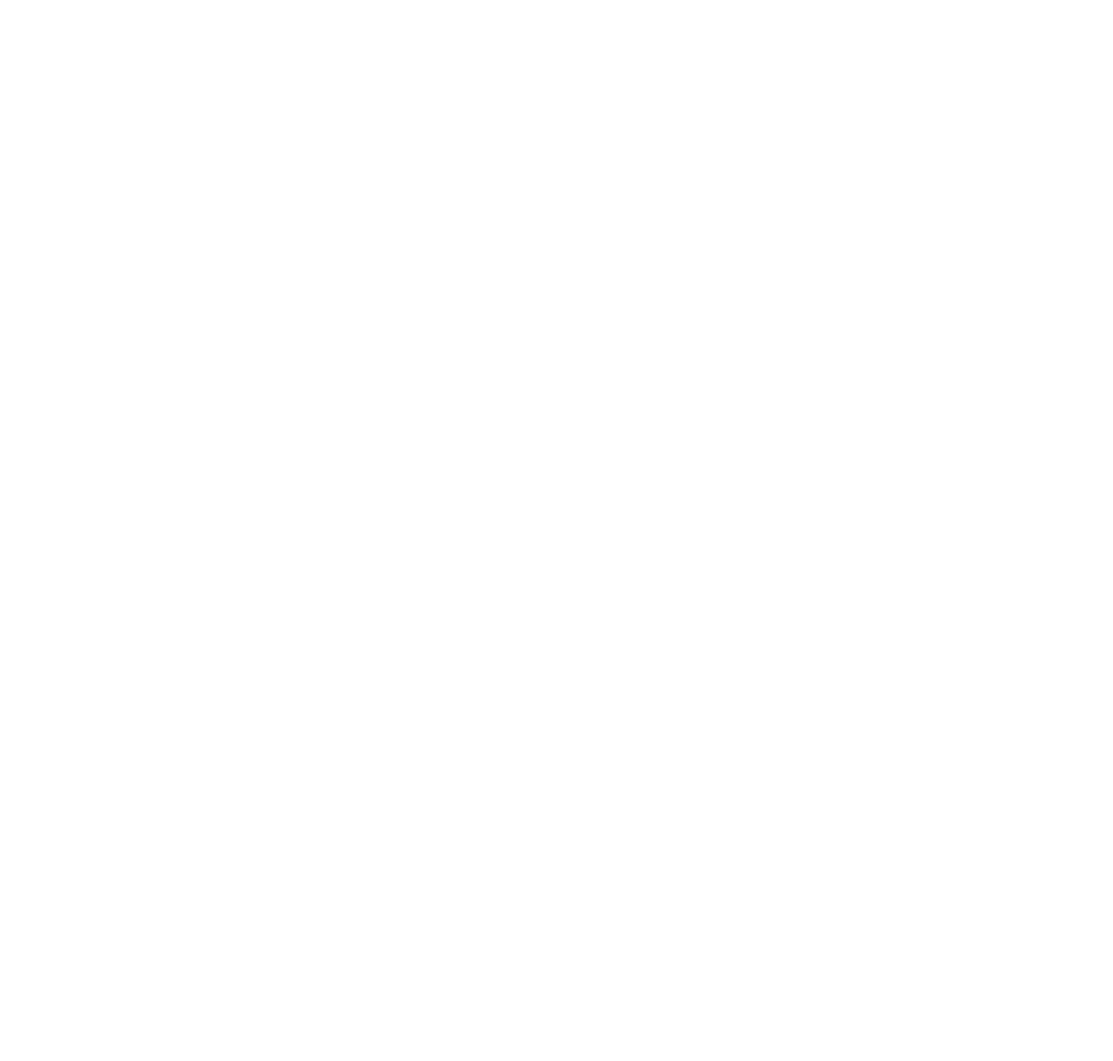
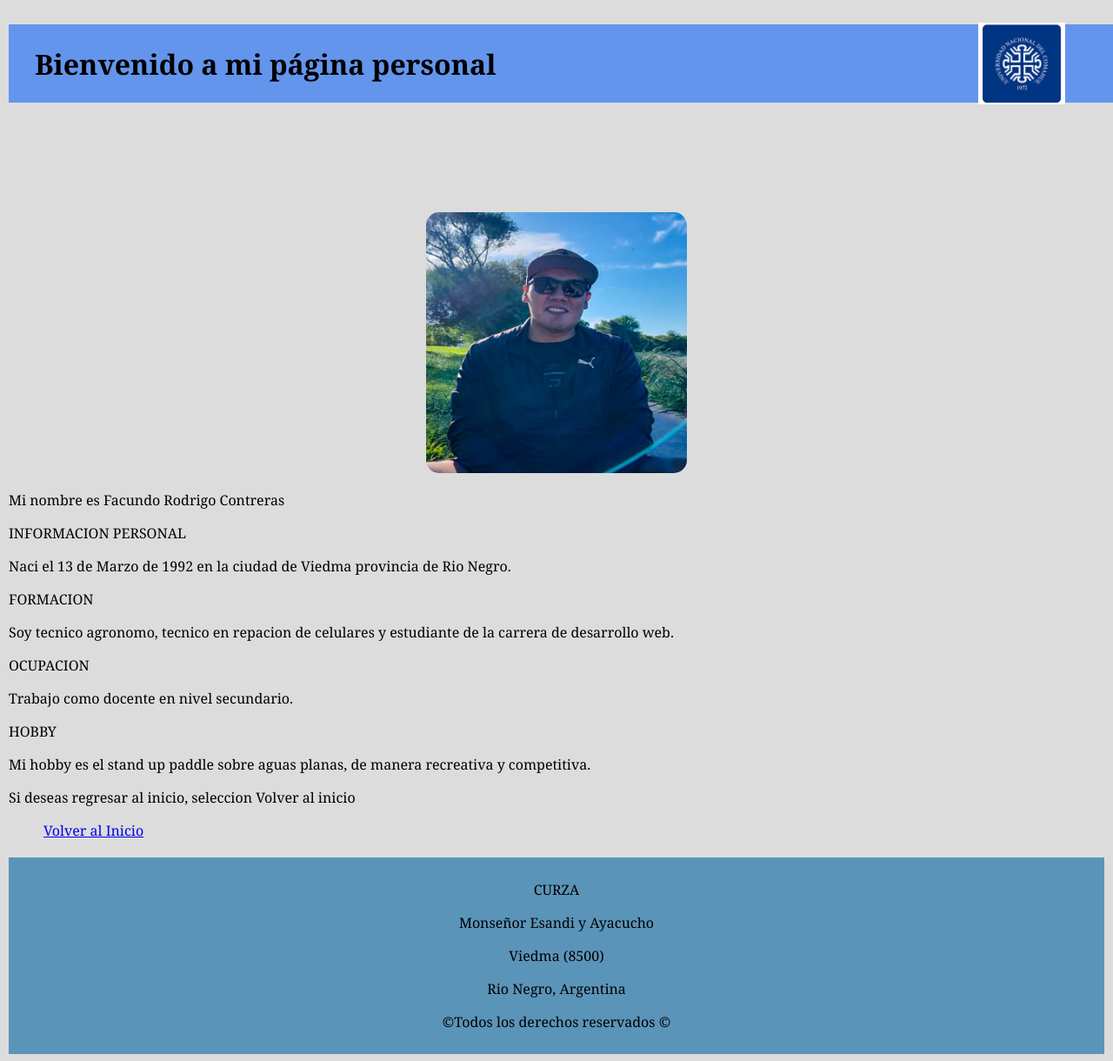
Before and after one commit to Facundo-github/ProgramacionEstaticayLabWeb-ContrerasFacundo, a plain HTML site: page acercade.html in a window 1280 px wide. Shown: the whole page at 87% size. Before the commit the page ends 800 px from the top, so only its background shows below. Drawn offline with Linux system fonts and the light colour scheme.

Commit message:
Laboratorio2

```diff
--- a/acercade.html
+++ b/acercade.html
@@ -1,11 +1,95 @@
 <!DOCTYPE html>
-<html lang="en">
+<html lang="es">
 <head>
     <meta charset="UTF-8">
     <meta name="viewport" content="width=device-width, initial-scale=1.0">
-    <title>Document</title>
+    <link rel="stylesheet" href="stylos.css">
+    <title>Informacion Personal</title>
 </head>
+
 <body>
 
+    <header class="fixed-header">
+        <div class="titulo">
+            <h1> Bienvenido a mi página personal </h1>
+        </div>
+        <div class="logo">
+            <img src="logocurza.png" alt="logo">
+        </div>
+    </header>
+
+
+
+    <h2>
+        <img src="Imagenperfil.png" class="imagen" alt="foto personal">
+    </h2>
+
+    <section id="acerca-de">
+        <div id="resumen">
+            <p>
+                Mi nombre es Facundo Rodrigo Contreras
+            </p>
+            <p>
+                INFORMACION PERSONAL
+            </p>
+            <p>
+                Naci el 13 de Marzo de 1992 en la ciudad de Viedma provincia de Rio Negro.
+            </p>
+            <p>
+                FORMACION
+            </p>
+            <p>
+                Soy tecnico agronomo, tecnico en repacion de celulares y estudiante de la carrera de desarrollo web.
+
+            <p>
+                OCUPACION
+            </p>
+            <P>
+                Trabajo como docente en nivel secundario.
+            </p>
+            <p>
+                HOBBY
+            </p>
+            <p>
+                Mi hobby es el stand up paddle sobre aguas planas, de manera recreativa y competitiva.
+            </p>
+        </div>
+
+    </section>
+
+
+    <section class="info">
+        <p>
+            Si deseas regresar al inicio, seleccion Volver al inicio
+        </p>
+        <nav>
+            <ul><a href="index.html">Volver al Inicio</a></ul>
+        </nav>
+    </section>
+
+    <main>
+
+    </main>
+
+
+
+    <footer id="pie">
+        <p>
+            CURZA
+        </p>
+        <p>
+            Monseñor Esandi y Ayacucho
+        </p>
+        <p>
+            Viedma (8500)
+        </p>
+        <p>
+            Rio Negro, Argentina
+        </p>
+        <p>
+            &copy;Todos los derechos reservados &copy;
+        </p>
+
+    </footer>
 </body>
 </html>
--- a/stylos.css
+++ b/stylos.css
@@ -0,0 +1,51 @@
+body {
+    font-family: Georgia, 'Times New Roman', Times, serif;
+    margin-left: 10px;
+    margin-right: 10px;
+    padding: 0;
+    background-color:gainsboro;
+    padding-top: 20px;
+}
+
+h1 {
+    display: flex;
+    justify-content: space-between;
+    align-items: center;
+    animation: fadeIn 1s;
+    margin: 10px;
+}
+header{
+    display: flex;
+    justify-content: space-between;
+    align-items: center;
+    padding: 20px;
+    background-color: cornflowerblue;
+    width: 98%;
+    height: 50px;
+}
+.logo{
+    display: flex;
+    margin-right: 20px;
+    padding: 20px;
+    align-items: center;
+    justify-content: center;
+    border-radius: 5%;
+}
+header .logo img{
+    max-width: 100px;
+}
+.imagen{
+    width: 300px;
+    height: 300px;
+    border-radius: 5%;
+    display: block;
+    margin: 0 auto;
+    margin-top: 10%;
+}
+footer {
+    background-color: rgb(91, 148, 185);
+    padding: 10px;
+    margin-top: 20px;
+    text-align: center;
+    flex-shrink: 0;
+}
```
Also changed, not shown: index.html (+70 -0 lines), Imagenperfil.png (added), imgprincipal.webp (added), logocurza.png (added).
